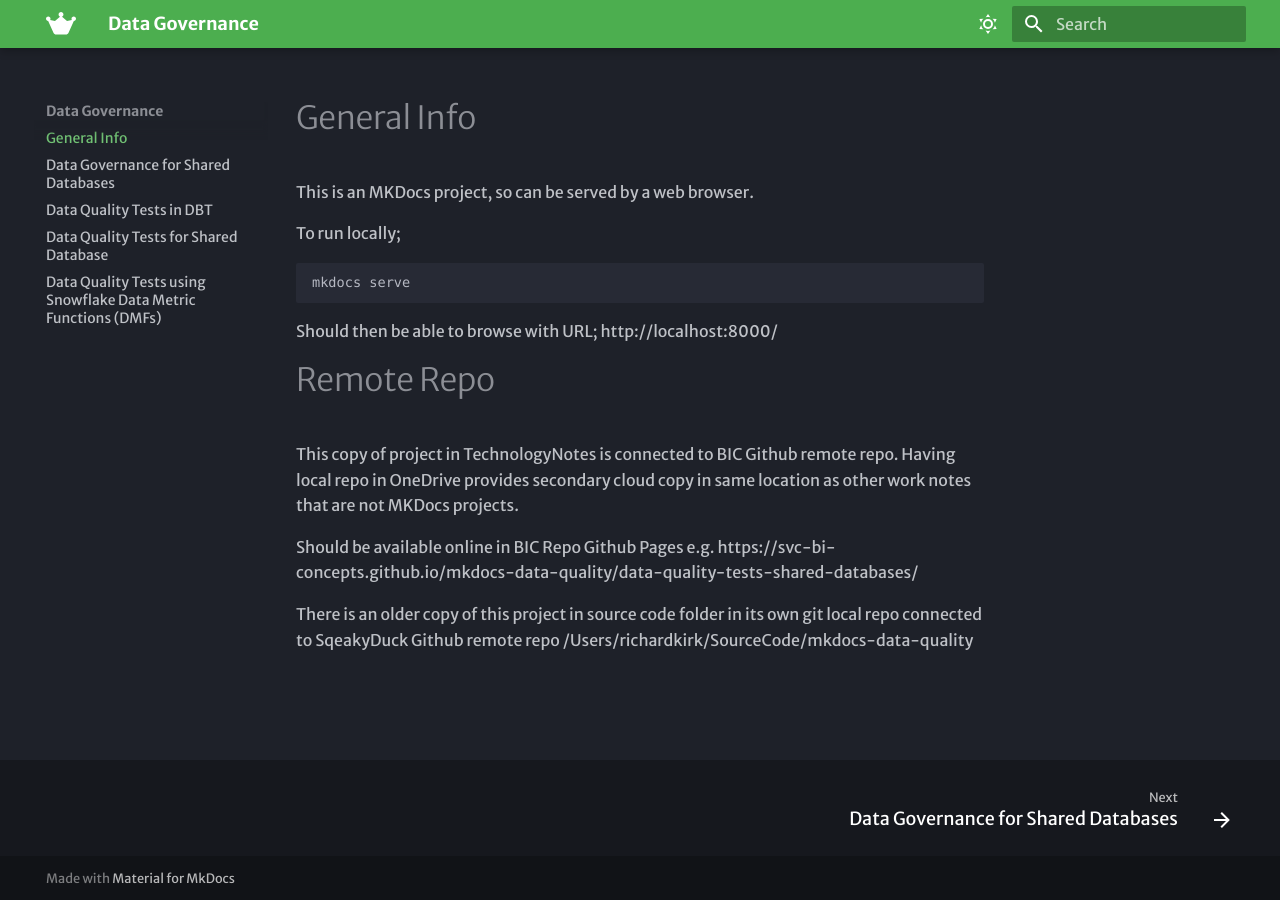
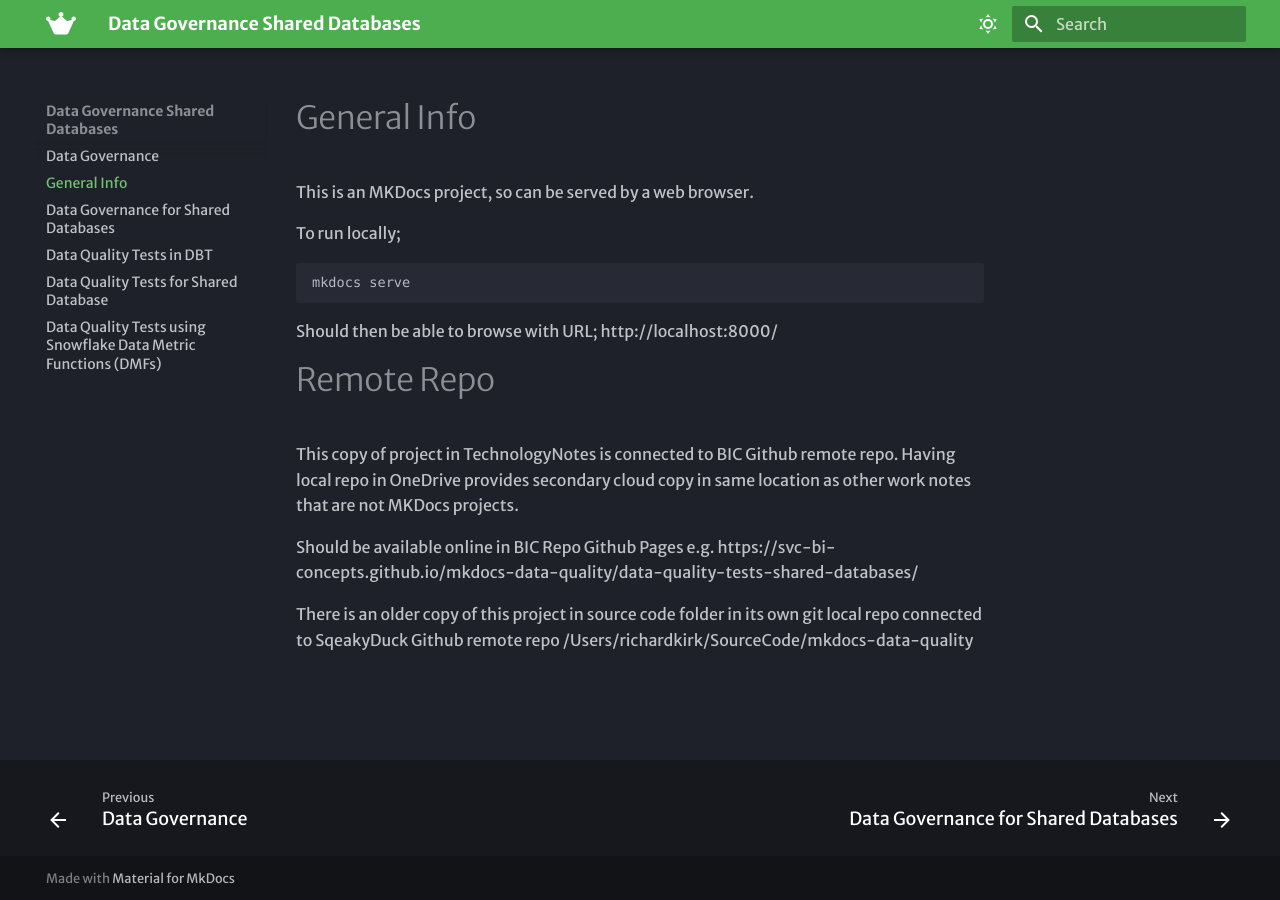
Before and after one commit to svc-bi-concepts/mkdocs-data-quality, an MkDocs documentation site: the page built from docs/Readme.md, in a window 1280 px wide. Built offline with MkDocs 1.6.1 and Material for MkDocs 9.7.7, drawn with Linux system fonts in a browser that asks for light colours; some web fonts are replaced.

Commit message:
Add index page

```diff
--- /dev/null
+++ b/docs/index.md
@@ -0,0 +1,3 @@
+# Data Governance
+
+[Data Governance for Shared Databases](data-governance-shared-databases.md)
--- a/mkdocs.yml
+++ b/mkdocs.yml
@@ -1,4 +1,4 @@
-site_name: Data Governance
+site_name: Data Governance Shared Databases
 site_url: https://sitename.example
 theme:
   name: material
```
